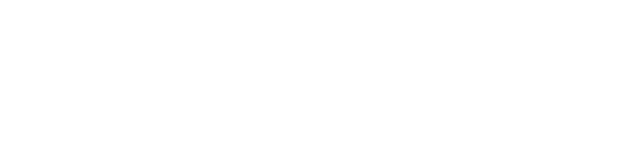
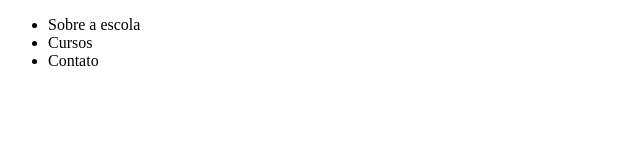
Before and after one commit to Mariafss/Meu-site, a plain HTML site: page index.html in a window 1280 px wide. Shown: the whole page, without its empty margins (0-640 px from the left). Drawn offline with Linux system fonts and the light colour scheme.

Commit message:
alteração

```diff
--- a/index.html
+++ b/index.html
@@ -6,5 +6,15 @@
     <title>Jolie Legacy</title>
 </head>
 <body>
-
+    <nav>
+        <ul>
+            <li>
+                <a>Sobre a escola</a>
+            </li>            <li>
+                <a>Cursos</a>
+            </li>            <li>
+                <a>Contato</a>
+            </li>
+        </ul>
+    </nav>
 </body>
```
Also changed, not shown: index.css (added).
